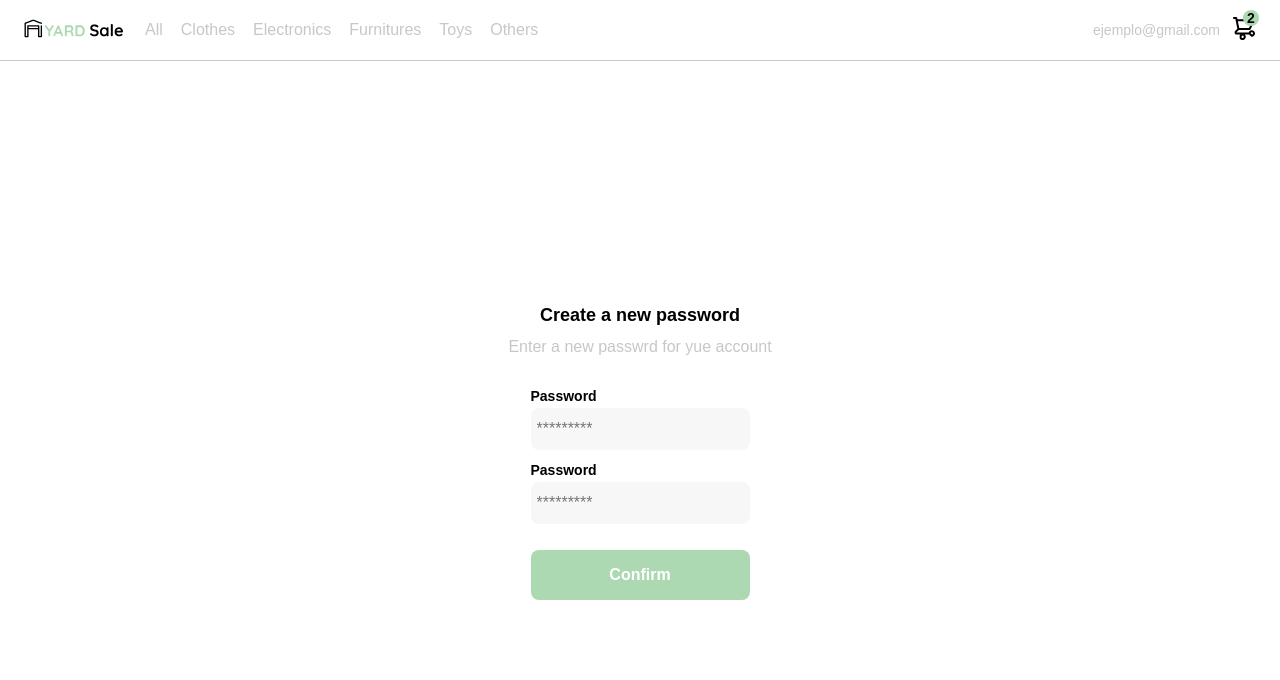
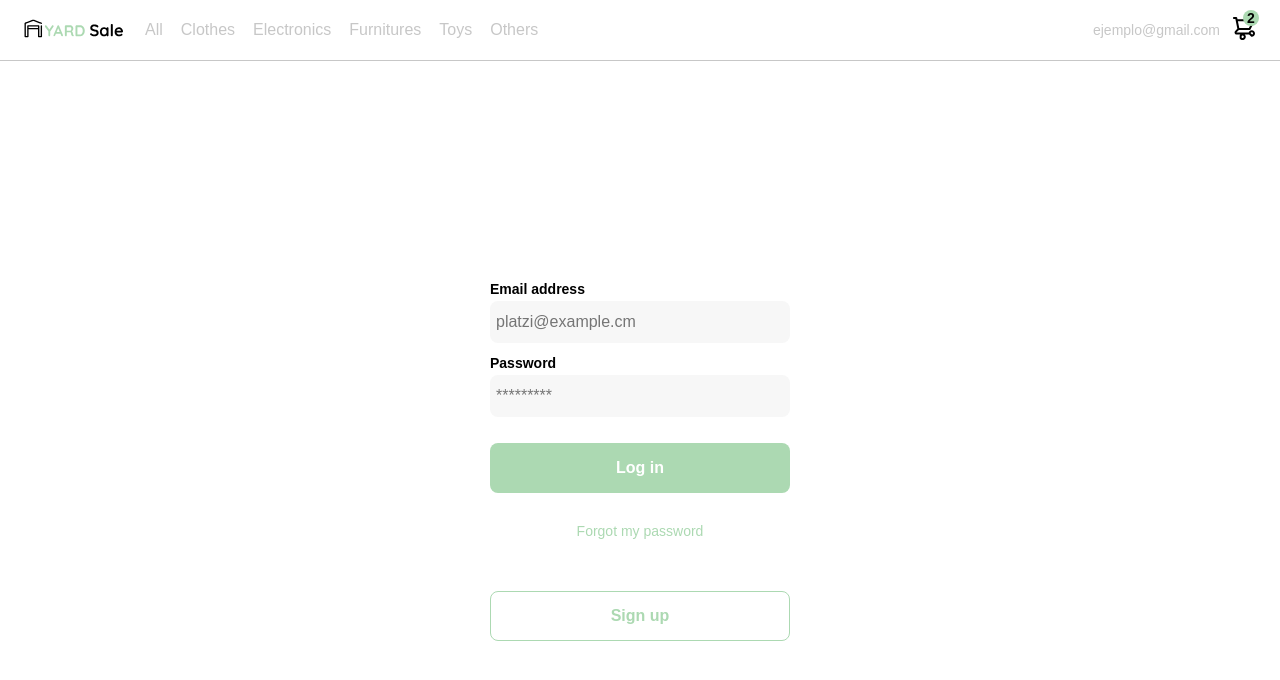
Before and after one commit to whosdavidc/react-market, a React app: page /login in a window 1280 px wide. Shown: the top 680 px of the page. Built offline with nearby package versions, Linux system fonts and the light colour scheme.

Commit message:
form-login useRef

```diff
--- a/src/pages/Login.jsx
+++ b/src/pages/Login.jsx
@@ -1,25 +1,44 @@
-import React from "react";
-import "../styles/Login.scss";
-import "../styles/global.css";
+import React, { useRef } from 'react';
+import '@styles/Login.scss';
+import logo from '@logos/logo_yard_sale.svg'
 
 const Login = () => {
-    return (
-        <div className="login">
-        <div className="form-container">
-          <img src="./logos/logo_yard_sale.svg" alt="logo" className="logo"/>
-          <h1 className="title">Create a new password</h1>
-          <p className="subtitle">Enter a new passwrd for yue account</p>
-          <form action="/" className="form">
-            <label for="password" className="label">Password</label>
-            <input type="password" id="password" placeholder="*********" className="input input-password"/>
-            <label for="new-password" className="label">Password</label>
-            <input type="password" id="new-password" placeholder="*********" className="input input-password"/>
-            <input type="submit" value="Confirm" className="primary-button login-button"/>
-          </form>
-        </div>
-      </div>
-    );
+	const form = useRef(null);
+
+	const handleSubmit = (event) => {
+		event.preventDefault();
+		const formData = new FormData(form.current);
+		const data = {
+			usename: formData.get('email'),
+			password: formData.get('password')
+		}
+		console.log(data);
+	}
+
+	return (
+		<div className="Login">
+			<div className="Login-container">
+				<img src={logo} alt="logo" className="logo" />
+				<form action="/" className="form" ref={form}>
+					<label htmlFor="email" className="label">Email address</label>
+					<input type="text" name="email" placeholder="platzi@example.cm" className="input input-email" />
+					<label htmlFor="password" className="label">Password</label>
+					<input type="password" name="password" placeholder="*********" className="input input-password" />
+					<button
+						onClick={handleSubmit}
+						className="primary-button login-button">
+						Log in
+					</button>
+					<a href="/">Forgot my password</a>
+				</form>
+				<button
+					className="secondary-button signup-button"
+				>
+					Sign up
+				</button>
+			</div>
+		</div >
+	);
 }
 
-
 export default Login;
--- a/src/styles/Login.scss
+++ b/src/styles/Login.scss
@@ -1,12 +1,12 @@
 @import 'vars';
 
-.login {
+.Login {
 	width: 100%;
 	height: 100vh;
 	display: grid;
 	place-items: center;
 }
-.form-container {
+.Login-container {
 	display: grid;
 	grid-template-rows: auto 1fr auto;
 	width: 300px;
@@ -17,22 +17,16 @@
 	justify-self: center;
 	display: none;
 }
-.title {
-	font-size: var(--lg);
-	margin-bottom: 12px;
-	text-align: center;
-}
-.subtitle {
-	color: var(--very-light-pink);
-	font-size: var(--md);
-	font-weight: 300;
-	margin-top: 0;
-	margin-bottom: 32px;
-	text-align: center;
-}
 .form {
 	display: flex;
 	flex-direction: column;
+}
+.form a {
+	color: var(--hospital-green);
+	font-size: var(--sm);
+	text-align: center;
+	text-decoration: none;
+	margin-bottom: 52px;
 }
 .label {
 	font-size: var(--sm);
@@ -48,11 +42,25 @@
 	padding: 6px;
 	margin-bottom: 12px;
 }
+.input-email {
+	margin-bottom: 22px;
+}
 .primary-button {
 	background-color: var(--hospital-green);
 	border-radius: 8px;
 	border: none;
 	color: var(--white);
+	width: 100%;
+	cursor: pointer;
+	font-size: var(--md);
+	font-weight: bold;
+	height: 50px;
+}
+.secondary-button {
+	background-color: var(--white);
+	border-radius: 8px;
+	border: 1px solid var(--hospital-green);
+	color: var(--hospital-green);
 	width: 100%;
 	cursor: pointer;
 	font-size: var(--md);
```
